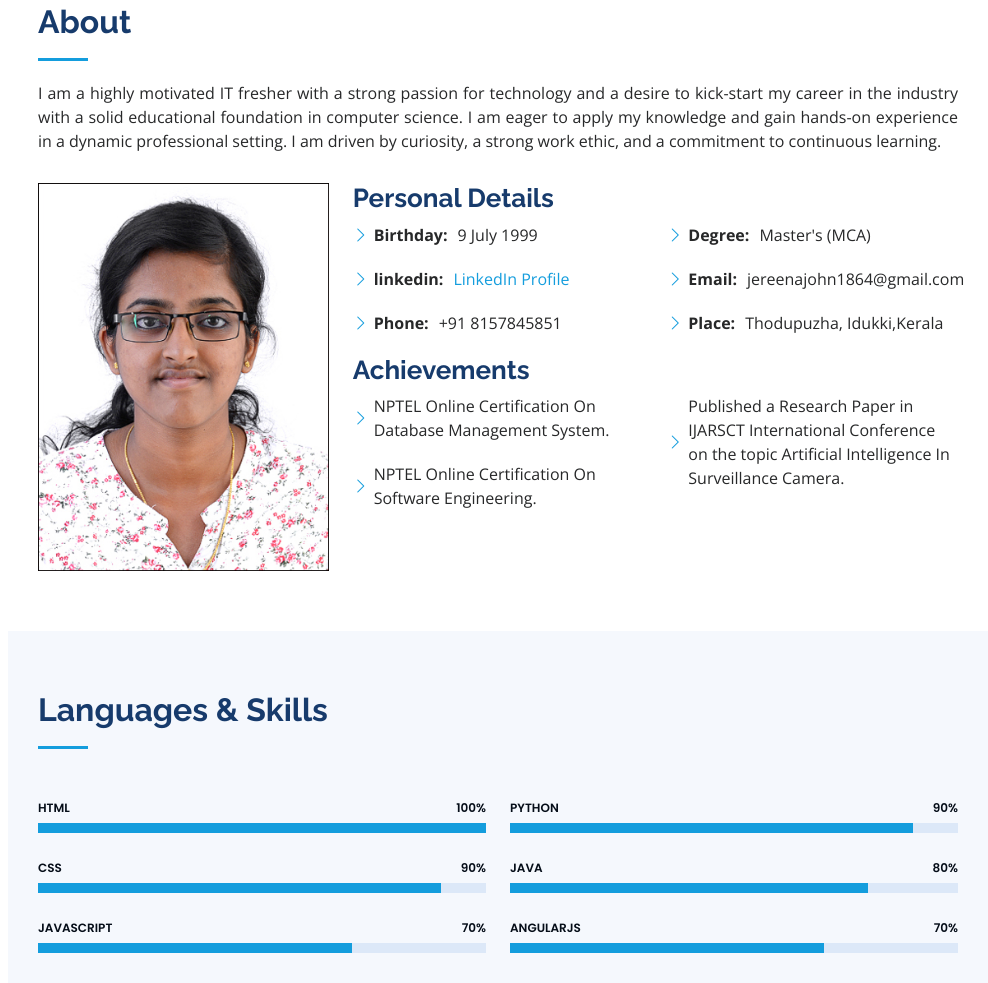
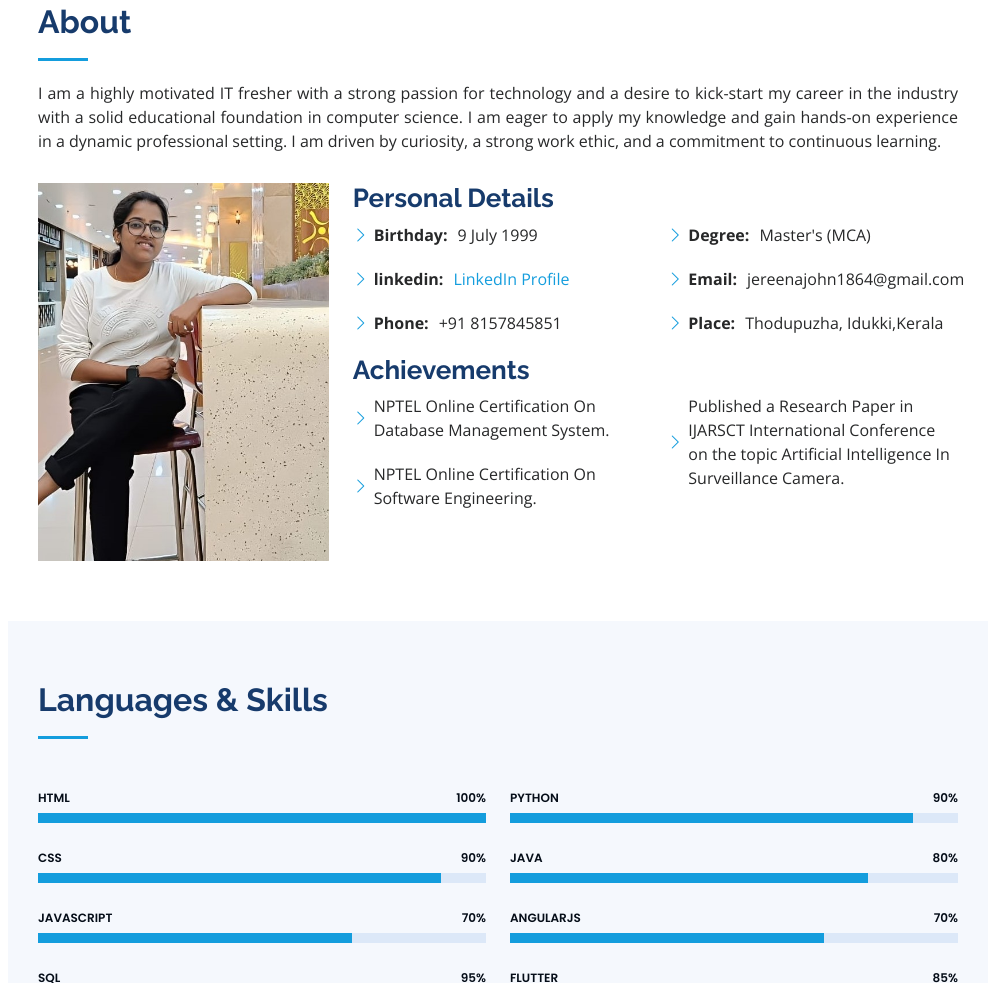
Before and after one commit to yaseenpv01/web_portfolio, a plain HTML site: page index.html in a window 1280 px wide. Shown: the part 857-1840 px from the top of the page, without its empty margins (292-1280 px from the left). Drawn offline with nearby package versions, Linux system fonts and the light colour scheme.

Commit message:
second commit

```diff
--- a/index.html
+++ b/index.html
@@ -183,7 +183,7 @@
           <div class="row">
             <div class="col-lg-4" data-aos="fade-right">
               <img
-                src="assets/img/JEREENA D30489 B.jpg"
+                src="assets/img/jereenajohn.jpg"
                 class="img-fluid"
                 alt=""
               />
```
Also changed, not shown: assets/img/jereenajohn.jpg (added).
